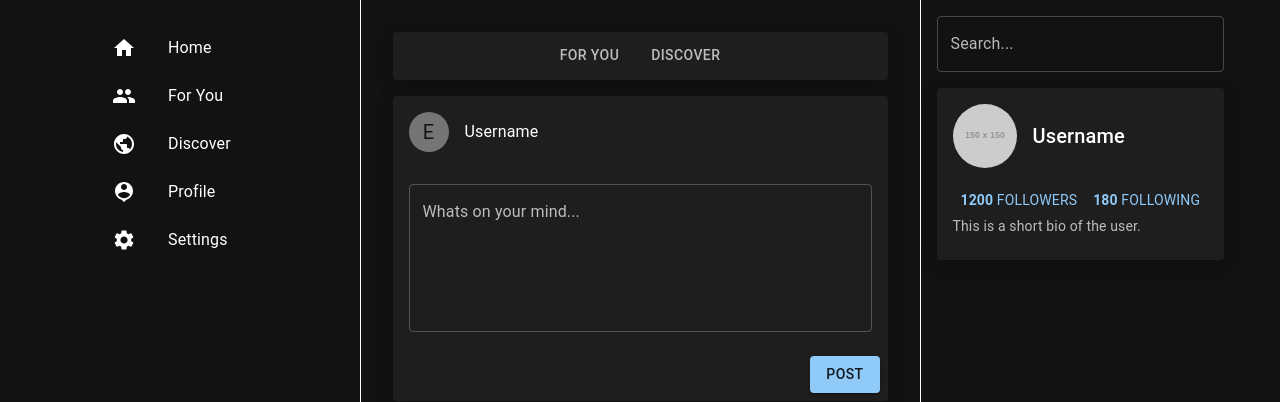
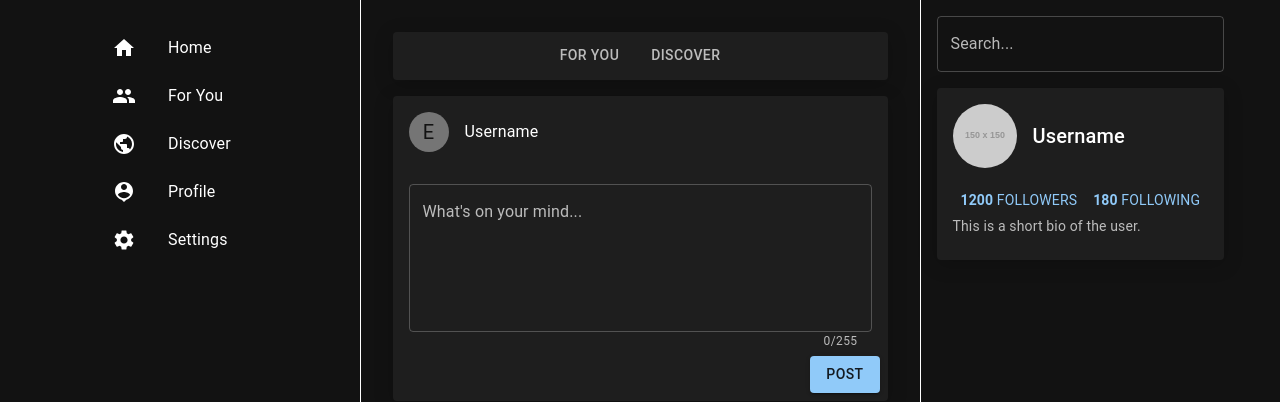
Before and after one commit to newgen211/ACTUAL_INSCRIBED, a React (Vite) app in the folder client/: page /homepage in a window 1280 px wide. Shown: the top 402 px of the page. Built offline with nearby package versions, Linux system fonts and the light colour scheme; sample sign-in values are in the browser's storage.

Commit message:
Connects new post form to the api

```diff
--- a/client/src/components/NewPostForm.tsx
+++ b/client/src/components/NewPostForm.tsx
@@ -1,7 +1,94 @@
-import { Avatar, Box, Button, Card, CardActions, CardContent, CardHeader, TextField, Typography } from '@mui/material';
+import { Alert, Avatar, Box, Button, Card, CardActions, CardContent, CardHeader, FormHelperText, Snackbar, TextField, Typography } from '@mui/material';
+import { useEffect, useState } from 'react';
+import { useAuth } from '../context/AuthContext';
+import axios from 'axios';
 
 
 export default function NewPostForm() {
+
+    /* Define State */
+    const [content, setContent] = useState<string>('');
+    const [loading, setLoading] = useState<boolean>(false);
+    const [error, setError]     = useState<string>('');
+    const [success, setSuccess] = useState<string>('');
+    const { auth } = useAuth();
+
+    /* Handle content change */
+    const handleContentChange = (event: React.ChangeEvent<HTMLInputElement>) => {
+        setContent(event.target.value);
+    };
+
+    /* Handle Submit */
+    const handleSubmit = async () => {
+
+        setLoading(true);
+
+        if(!content.trim()) {
+
+            setError('Post cannot be empty');
+            setLoading(false);
+            return;
+
+        }
+
+        if(content.length > 255) {
+
+            setError('Post cannot be longer than 255 characters');
+            setLoading(false);
+            return;
+
+        }
+
+        try {
+
+            // Get the token from localstorage
+            const token = localStorage.getItem('token');
+
+            // Attempt to create a new post
+            const response = await axios.post('/api/post',
+                {
+                    content,
+                    userId: auth?.userId
+                },
+                {
+                    headers: {
+                        Authorization: `Bearer ${token}`
+                    }
+                }
+            );
+
+            setContent('');
+            setSuccess('Post created successfully');
+
+        }
+
+        catch(error) {
+
+            console.error('Error creating post:', error);
+
+        }
+
+        finally {
+
+            setLoading(false);
+
+        }
+
+    };
+
+    /* Auto dismiss the errors */
+    useEffect(() => {
+
+        if (error) {
+
+            const timer = setTimeout(() => {
+                setError('');
+            }, 5000);
+
+            return () => clearTimeout(timer);
+        }
+
+    }, [error, setError]);
 
     return (
 
@@ -11,13 +98,24 @@ export default function NewPostForm() {
 
             <CardContent>
 
-                <TextField
+            <TextField
                     id="outlined-multiline-flexible"
-                    label="Whats on your mind..."
+                    label="What's on your mind..."
                     multiline
                     fullWidth
                     rows={5}
-                    />
+                    value={content}
+                    onChange={handleContentChange}
+                    error={!!error}
+                    helperText={error}
+                    InputProps={{
+                        endAdornment: (
+                            <FormHelperText sx={{ position: 'absolute', bottom: -20, right: 0 }}>
+                                {content.length}/255
+                            </FormHelperText>
+                        )
+                    }}
+                />
 
             </CardContent>
 
@@ -25,9 +123,15 @@ export default function NewPostForm() {
 
 
                 <Box sx={{ flexGrow: 1 }} />
-                <Button variant='contained'>Post</Button>
+                <Button onClick={handleSubmit} disabled={loading} variant='contained'>{loading ? 'Posting...' : 'Post'}</Button>
 
             </CardActions>
+
+            <Snackbar open={!!success} autoHideDuration={6000} onClose={() => setSuccess('')}>
+                <Alert onClose={() => setSuccess('')} severity="success" sx={{ width: '100%' }}>
+                    {success}
+                </Alert>
+            </Snackbar>
 
         </Card>
 
```
